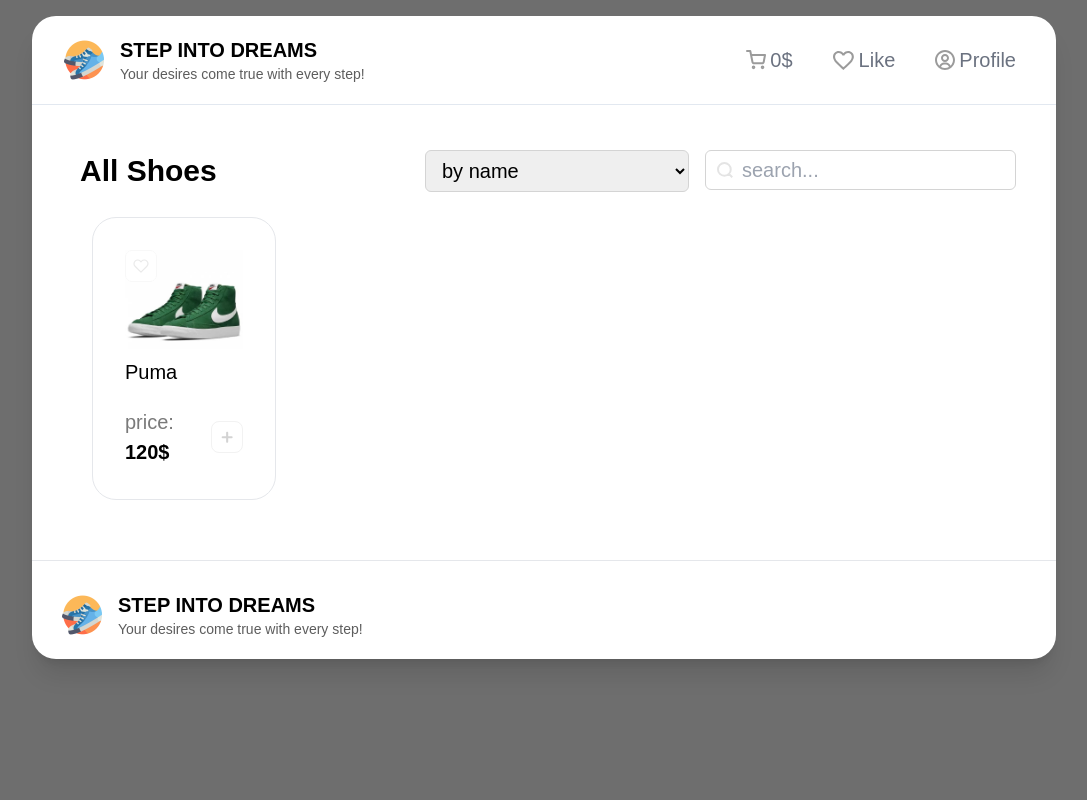
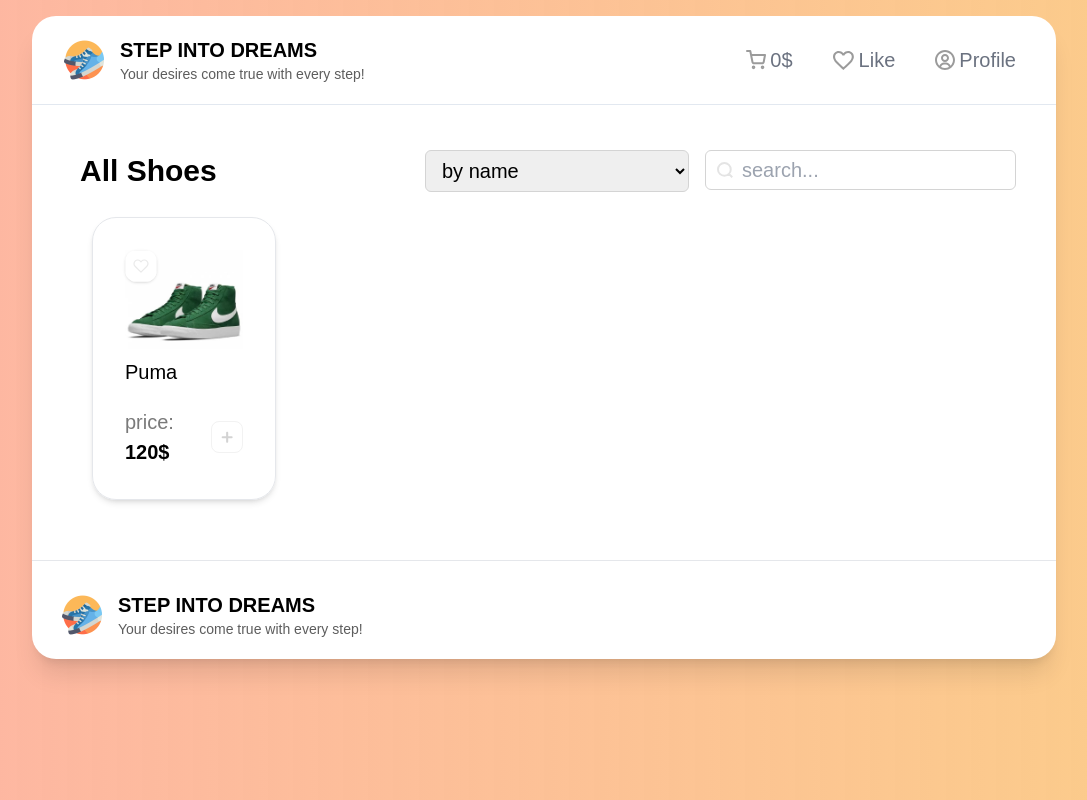
Before and after one commit to Chuijka/Front-end, a Vue app: page / in a window 1280 px wide. Shown: the whole page, without its empty margins (96-1183 px from the left). Built offline with nearby package versions, Linux system fonts and the light colour scheme.

Commit message:
add graphQL and updated website

```diff
--- a/package.json
+++ b/package.json
@@ -9,6 +9,9 @@
     "preview": "vite preview"
   },
   "dependencies": {
+    "@apollo/client": "^3.10.5",
+    "graphql": "^16.8.2",
+    "graphql-tag": "^2.12.6",
     "vue": "^3.4.21"
   },
   "devDependencies": {
--- a/src/App.vue
+++ b/src/App.vue
@@ -55,7 +55,7 @@ import ProductList from "./component/ProductList.vue";
 
 <style>
 body {
-  background-color: rgb(110, 110, 110);
+  background: linear-gradient(to right, rgba(252, 109, 72, 0.5), rgba(250, 183, 88, 0.7));
   color: #000000;
   font-family: Arial, serif;
   font-size: 20px;
--- a/src/component/TheHeader.vue
+++ b/src/component/TheHeader.vue
@@ -11,15 +11,15 @@
   </div>
   <nav class="flex items-center">
     <ul class="flex items-center gap-6">
-      <li class="flex items-center gap-1 cursor-pointer text-gray-500 hover:text-black hover:shadow-md transition rounded-xl p-2">
+      <li class="flex items-center gap-1 cursor-pointer text-gray-500 hover:text-black hover:shadow-md hover:-translate-y-0.5 transition duration-300 rounded-xl p-2">
         <img src="../assets/cart.svg" alt="cart">
         <span>0$</span>
       </li>
-      <li class="flex items-center gap-1 cursor-pointer text-gray-500 hover:text-black hover:shadow-md transition rounded-xl p-2">
+      <li class="flex items-center gap-1 cursor-pointer text-gray-500 hover:text-black hover:shadow-md hover:-translate-y-0.5 transition duration-300 rounded-xl p-2">
         <img src="../assets/heart.svg" alt="cart">
         <span>Like</span>
       </li>
-      <li class="flex items-center gap-1 cursor-pointer text-gray-500 hover:text-black hover:shadow-md transition rounded-xl p-2">
+      <li class="flex items-center gap-1 cursor-pointer text-gray-500 hover:text-black hover:shadow-md hover:-translate-y-0.5 transition duration-300 rounded-xl p-2">
         <img src="../assets/profile.svg" alt="cart">
         <span>Profile</span>
       </li>
--- a/src/component/TheProduct.vue
+++ b/src/component/TheProduct.vue
@@ -14,10 +14,10 @@ defineProps({
 
 <template>
   <div>
-    <div class="relative m-5 border scale-100 rounded-3xl p-8 cursor-pointer transition hover:shadow-xl hover:-translate-y-1">
+    <div class=" relative m-5 border scale-100 rounded-3xl shadow-md p-8 cursor-pointer transition hover:shadow-xl hover:-translate-y-1 duration-300">
       <img :src="!isFavorite ? 'src/assets/like-1.svg' : 'src/assets/like-2.svg'"
            alt="Like 1"
-           class="absolute top-8 left-8"
+           class="rounded-xl shadow transition hover:shadow-md duration-300 hover:-translate-y-0.5 absolute top-8 left-8"
            @click="onClickFavorite"
       >
       <img :src="imageUrl" alt="Sneaker">
```
Also changed, not shown: 1 other file (tests, documents, lock files or other folders).
